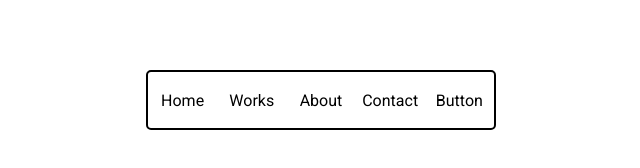
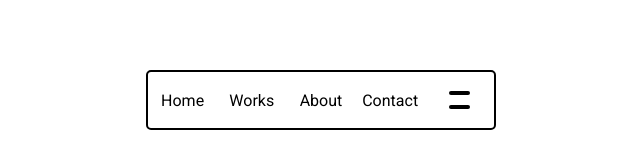
Before and after one commit to ameer-hamza0046/animated-navigation, a plain HTML site: page index.html in a window 1280 px wide. Shown: the part 300-468 px from the top of the page, 319-959 px from the left. Drawn offline with Linux system fonts and the light colour scheme.

Commit message:
Added animation for toggle button

```diff
--- a/index.html
+++ b/index.html
@@ -4,15 +4,15 @@
     <meta charset="UTF-8" />
     <meta name="viewport" content="width=device-width, initial-scale=1.0" />
     <title>Animated Navigation</title>
-    <link rel="stylesheet" href="./style.css">
+    <link rel="stylesheet" href="./style.css" />
   </head>
   <body>
     <ul class="navbar">
-        <li class="nav-item"><a href="#">Home</a></li>
-        <li class="nav-item"><a href="#">Works</a></li>
-        <li class="nav-item"><a href="#">About</a></li>
-        <li class="nav-item"><a href="#">Contact</a></li>
-        <li class="nav-toggle">Button</li>
+      <li class="nav-item"><a href="#">Home</a></li>
+      <li class="nav-item"><a href="#">Works</a></li>
+      <li class="nav-item"><a href="#">About</a></li>
+      <li class="nav-item"><a href="#">Contact</a></li>
+      <li class="nav-toggle"></li>
     </ul>
     <script src="./index.js"></script>
   </body>
--- a/index.js
+++ b/index.js
@@ -1,6 +1,6 @@
 const navbar = document.querySelector(".navbar");
-const navToggle = document.querySelector(".nav-toggle")
+const navToggle = document.querySelector(".nav-toggle");
 
 navToggle.addEventListener("click", () => {
-    navbar.classList.toggle("hidden")
-})
+  navbar.classList.toggle("hidden");
+});
--- a/style.css
+++ b/style.css
@@ -54,6 +54,40 @@ body {
   left: 0px;
   cursor: pointer;
   transition: left 1s ease, opacity 1s ease;
+  min-height: var(--navbar-height);
+
+  display: flex;
+  justify-content: center;
+  align-items: center;
+}
+
+.nav-toggle::before, .nav-toggle::after {
+  background-color: black;
+  content: '';
+  position: absolute;
+  height: 4px;
+  width: calc(0.35 * var(--navbar-height));
+  border-radius: 3px;
+  transition: transform 1s ease-in-out;
+  left: calc(var(--navbar-height) / 3);
+}
+
+.nav-toggle::before {
+  top: calc(0.35 * var(--navbar-height));
+}
+.nav-toggle::after {
+  bottom: calc(0.35 * var(--navbar-height));
+}
+
+.navbar.hidden .nav-toggle::before {
+  /* transform: rotate(35deg) translateY(6px); */
+  transform: rotate(45deg) translate(5px, 5px);
+}
+
+.navbar.hidden .nav-toggle::after {
+  /* transform: rotate(-35deg) translateY(-6px); */
+  transform: rotate(-45deg) translate(5px, -5px);
+
 }
 
 .navbar.hidden .nav-item {
@@ -66,6 +100,7 @@ body {
   left: calc(-2 * var(--navbar-height));
 }
 
+
 @media screen and (max-width: 300px) {
   :root {
     --navbar-width: 250px;
```
